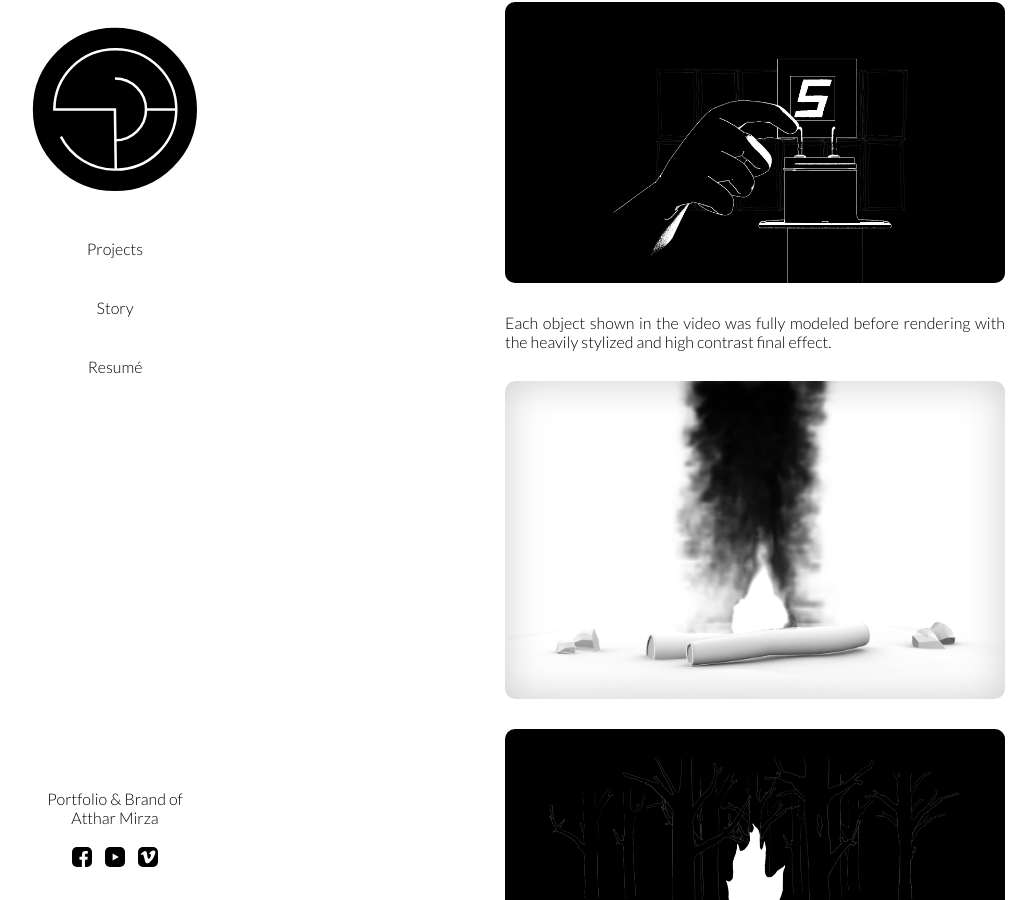
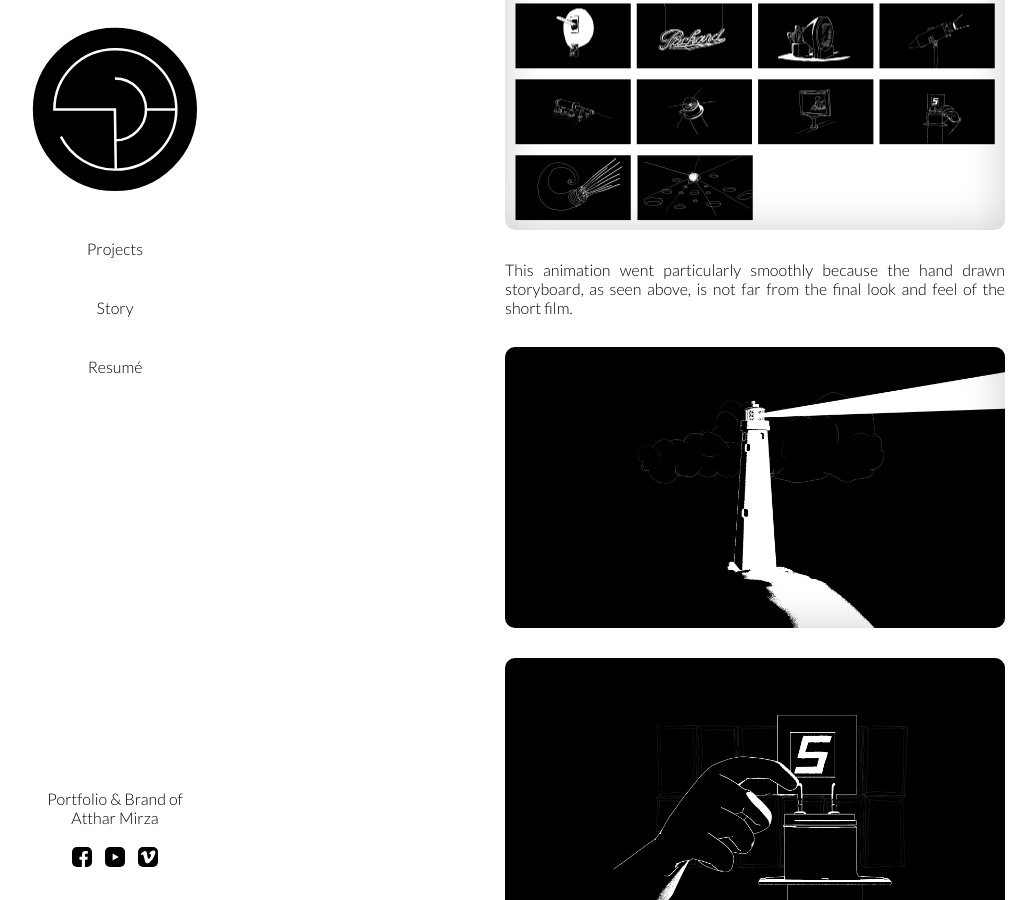
Before and after one commit to attharmirza/SittingHunWebsite, a Jekyll site: the page built from _projects/a-visual-history-of-light.markdown, in a window 1280 px wide and 900 px high, scrolled down 1184 px. Shown: the whole window, without its empty margins (13-1049 px from the left). Built offline with Jekyll 4.4.1, drawn with Linux system fonts in a browser that asks for light colours; some web fonts are replaced.

Commit message:
Update from Forestry.io - a-visual-history-of-light.markdown

```diff
--- a/_projects/a-visual-history-of-light.markdown
+++ b/_projects/a-visual-history-of-light.markdown
@@ -10,6 +10,13 @@ description: A Visual History of Light was my contribution to a long running ser
 cover-image: "/uploads/VHLightThumb_PortfolioThumb.png"
 primary-embed: https://player.vimeo.com/video/270454241
 info:
+- type: Image
+  asset: "/uploads/Storyboard_Export_1000.png"
+  style: Float
+- type: Text
+  asset: This animation went particularly smoothly because the hand drawn storyboard,
+    as seen above, is not far from the final look and feel of the short film.
+  style: None
 - type: Image
   asset: "/uploads/VHLightThumb_Website-b5a222.png"
   style: Float
```
Also changed, not shown: other parts of _projects/a-visual-history-of-light.markdown (+4 -1 lines).
